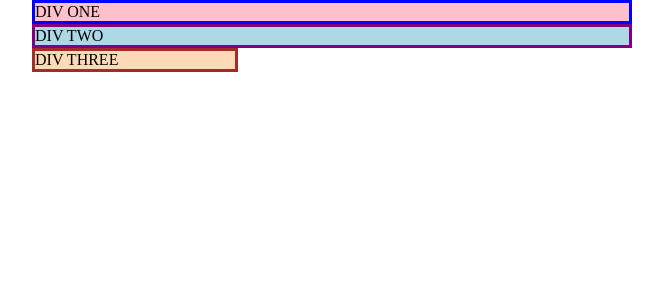
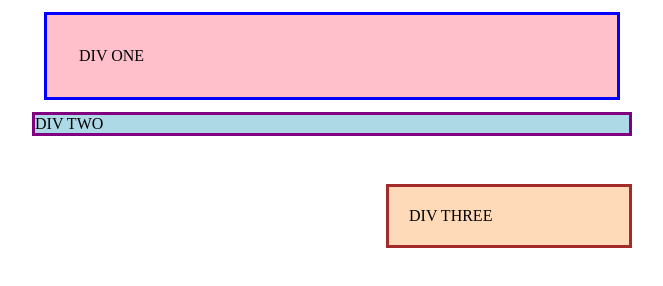
Before and after one commit to sahilpandith/css-exercises, a plain HTML site: page margin-and-padding/margin-and-padding-1/index.html in a window 1280 px wide. Shown: the whole page, without its empty margins (308-971 px from the left). Drawn offline with Linux system fonts and the light colour scheme.

Commit message:
margin padding 01 solution

```diff
--- a/margin-and-padding/margin-and-padding-1/style.css
+++ b/margin-and-padding/margin-and-padding-1/style.css
@@ -7,15 +7,15 @@ body {
   background: pink;
   border: 3px solid blue;
   /* CHANGE ME */
-  padding: 0px;
-  margin: 0px;
+  padding: 32px;
+  margin: 12px;
 }
 
 .two {
   background: lightblue;
   border: 3px solid purple;
   /* CHANGE ME */
-  margin-bottom: 0px;
+  margin-bottom: 48px;
 }
 
 .three {
@@ -23,6 +23,6 @@ body {
   border: 3px solid brown;
   width: 200px;
   /* CHANGE ME */
-  padding: 0px;
-  margin-left: 0px;
+  padding: 20px;
+  margin-left: auto;
 }
```
